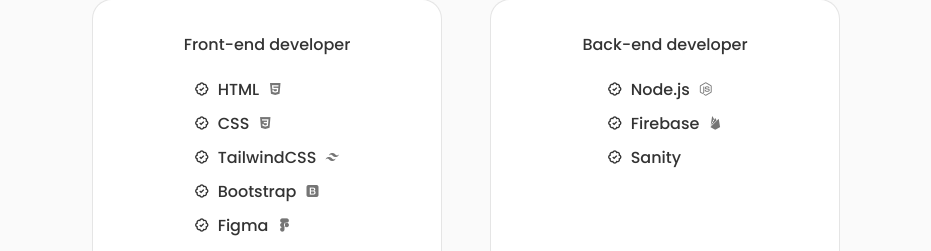
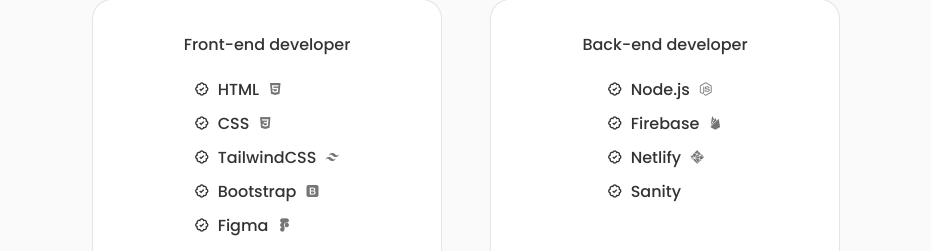
Before and after one commit to ionutdiaconescu/my_presentation, a React (Create React App) app: page / in a window 1280 px wide. Shown: the part 1699-1950 px from the top of the page, without its empty margins (174-1105 px from the left). Built offline with nearby package versions, Linux system fonts and the light colour scheme; a web font is replaced by a local one.

Commit message:
edit skills and CV

```diff
--- a/src/components/about/About.jsx
+++ b/src/components/about/About.jsx
@@ -1,7 +1,7 @@
 import React from "react";
 import "./about.css";
 import AboutImg from "../../assets/transparent_bg.png";
-import CV from "../../assets/CV - Ionut-Vasile Diaconescu.pdf";
+import CV from "../../assets/cv-Diaconescu Ionut.pdf";
 import Info from "./Info";
 
 const About = () => {
--- a/src/components/skills/Backend.jsx
+++ b/src/components/skills/Backend.jsx
@@ -26,6 +26,14 @@
           <div className="skills__data">
             <i class="bx bx-badge-check"></i>
             <div>
+              <h3 className="skills__name">Netlify</h3>
+            </div>
+            <i class="bx bxl-netlify"></i>
+          </div>
+
+          <div className="skills__data">
+            <i class="bx bx-badge-check"></i>
+            <div>
               <h3 className="skills__name">Sanity</h3>
             </div>
           </div>
```
Also changed, not shown: 2 other files (tests, documents, lock files or other folders).
